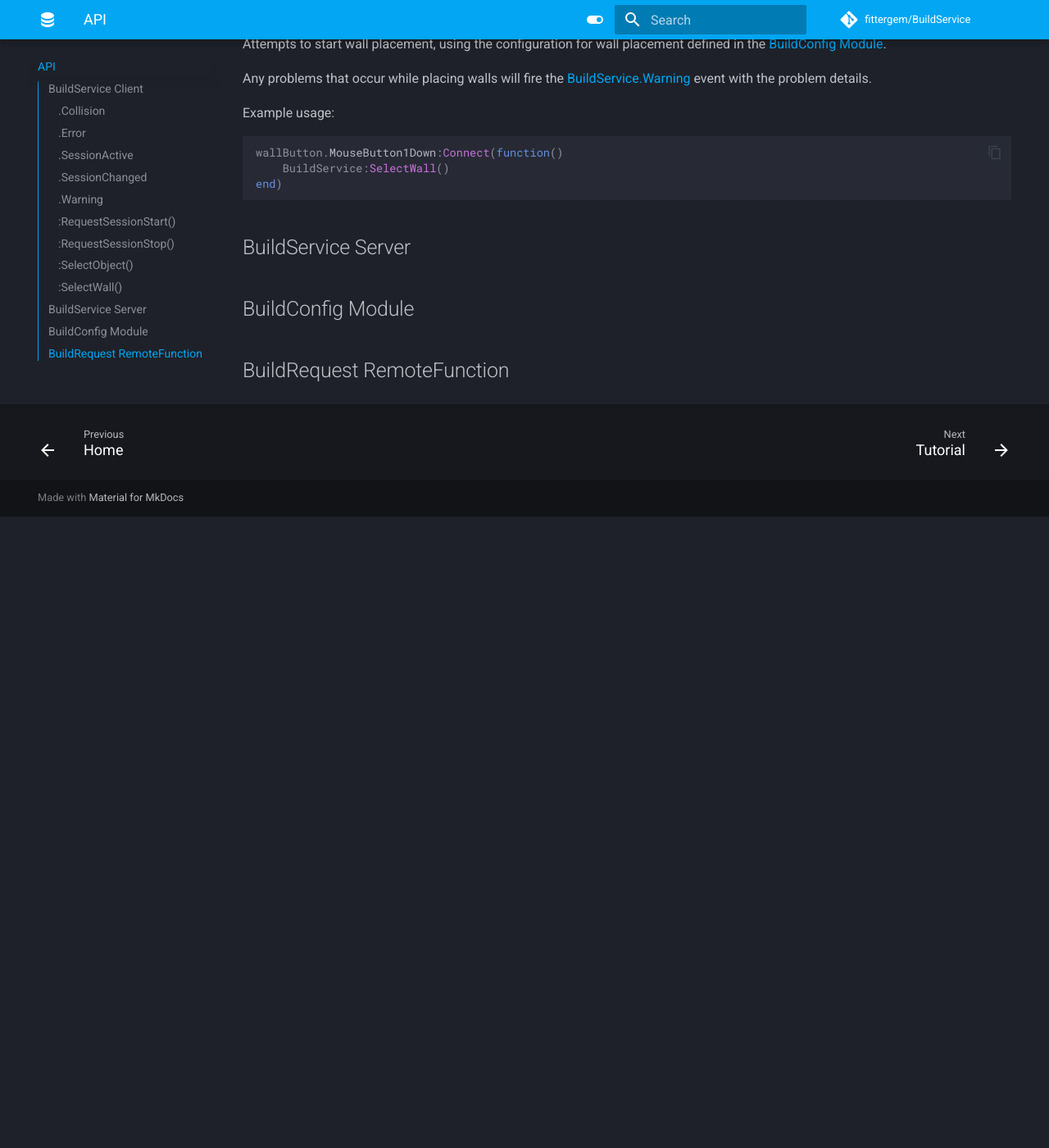
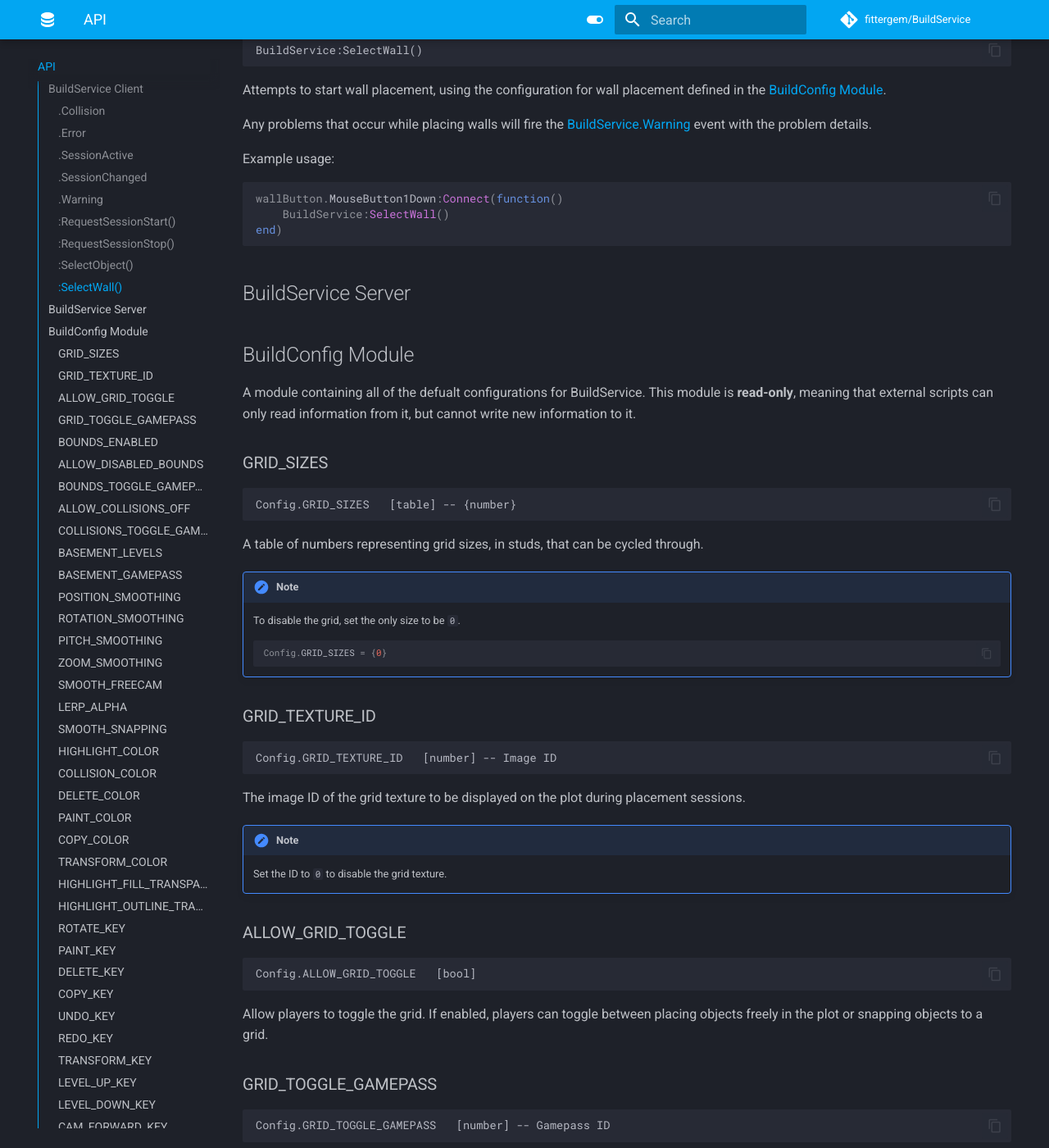
Before and after one commit to fittergem/BuildService, an MkDocs documentation site: the page built from docs/documentation.md, in a window 1280 px wide and 1400 px high, scrolled down 3668 px. Shown: the whole window at 82% size. Built offline with MkDocs 1.6.1 and Material for MkDocs 9.7.7, drawn with Linux system fonts in a browser that asks for light colours; comment, search, counter and statistics services are not loaded; before the commit the page ends 4298 px from its top, so only the background shows below that; some of the changed text lies outside the part shown.

Commit message:
Update documentation.md

````diff
--- a/docs/documentation.md
+++ b/docs/documentation.md
@@ -99,8 +99,8 @@ end)
 
 ### :RequestSessionStart()
 
-```lua
-BuildService:RequestSessionStart() --> [bool]
+```
+BuildService:RequestSessionStart()
 ```
 
 Sends a request to the server through the [BuildRequest RemoteFunction](#buildrequest-remotefunction).
@@ -118,6 +118,10 @@ end)
 ```
 
 ### :RequestSessionStop()
+
+```
+BuildService:RequestSessionStop()
+```
 
 Sends a request to the server through the [BuildRequest RemoteFunction](#buildrequest-remotefunction).
 
@@ -177,4 +181,178 @@ end)
 
 ## BuildConfig Module
 
+A module containing all of the defualt configurations for BuildService. This module is **read-only**, meaning that external scripts can only read information from it, but cannot write new information to it.
+
+### GRID_SIZES
+
+```
+Config.GRID_SIZES   [table] -- {number}
+```
+
+A table of numbers representing grid sizes, in studs, that can be cycled through.
+
+!!! note
+
+    To disable the grid, set the only size to be `0`.
+
+    ```lua
+    Config.GRID_SIZES = {0}
+    ```
+
+### GRID_TEXTURE_ID
+
+```
+Config.GRID_TEXTURE_ID   [number] -- Image ID
+```
+
+The image ID of the grid texture to be displayed on the plot during placement sessions.
+
+!!! note
+
+    Set the ID to `0` to disable the grid texture.
+
+### ALLOW_GRID_TOGGLE
+
+```
+Config.ALLOW_GRID_TOGGLE   [bool]
+```
+
+Allow players to toggle the grid. If enabled, players can toggle between placing objects freely in the plot or snapping objects to a grid.
+
+### GRID_TOGGLE_GAMEPASS
+
+```
+Config.GRID_TOGGLE_GAMEPASS   [number] -- Gamepass ID
+```
+
+If players are able to toggle the grid on and off, this is an optional gamepass that players would be required to own before toggling the grid.
+
+!!! note
+
+    Set the ID to 0 to disable the gamepass requirement
+
+### BOUNDS_ENABLED
+
+### ALLOW_DISABLED_BOUNDS
+
+### BOUNDS_TOGGLE_GAMEPASS
+
+### ALLOW_COLLISIONS_OFF
+
+### COLLISIONS_TOGGLE_GAMEPASS
+
+### BASEMENT_LEVELS
+
+### BASEMENT_GAMEPASS
+
+### POSITION_SMOOTHING
+
+### ROTATION_SMOOTHING
+
+### PITCH_SMOOTHING
+
+### ZOOM_SMOOTHING
+
+### SMOOTH_FREECAM
+
+### LERP_ALPHA
+
+### SMOOTH_SNAPPING
+
+### HIGHLIGHT_COLOR
+
+### COLLISION_COLOR
+
+### DELETE_COLOR
+
+### PAINT_COLOR
+
+### COPY_COLOR
+
+### TRANSFORM_COLOR
+
+### HIGHLIGHT_FILL_TRANSPARENCY
+
+### HIGHLIGHT_OUTLINE_TRANSPARENCY
+
+### ROTATE_KEY
+
+### PAINT_KEY
+
+### DELETE_KEY
+
+### COPY_KEY
+
+### UNDO_KEY
+
+### REDO_KEY
+
+### TRANSFORM_KEY
+
+### LEVEL_UP_KEY
+
+### LEVEL_DOWN_KEY
+
+### CAM_FORWARD_KEY
+
+### CAM_BACKWARD_KEY
+
+### CAM_LEFT_KEY
+
+### CAM_RIGHT_KEY
+
+### CAM_ROTATE_LEFT_KEY
+
+### CAM_ROTATE_RIGHT_KEY
+
+### CAM_TOP_VIEW_KEY
+
+### CAM_MOVE_SPEED
+
+### CAM_ROTATE_SPEED
+
+### CAM_ZOOM_SPEED
+
+### CAM_MOUSE_SENSITIVITY
+
+### MIN_CAM_ZOOM
+
+### MAX_CAM_ZOOM
+
+### CAM_HEIGHT
+
+### DRAG_PLACEMENT
+
+### POLE_DIAMETER
+
+### WALL_HEIGHT
+
+### WALL_THICKNESS
+
+### CURRENT_POLE_COLOR
+
+### START_POLE_COLOR
+
+### POLE_MATERIAL
+
+### POLE_TRANSPARENCY
+
+### DEFAULT_WALL_COLOR
+
+### DEFUALT_WALL_MATERIAL
+
+### WALL_TRANSPARENCY
+
+### MAX_PLOT_WAIT_TIME
+
 ## BuildRequest RemoteFunction
+
+### start_session
+
+### stop_session
+
+### request_object_placement
+
+### request_plot
+
+### request_wall_placement
````
